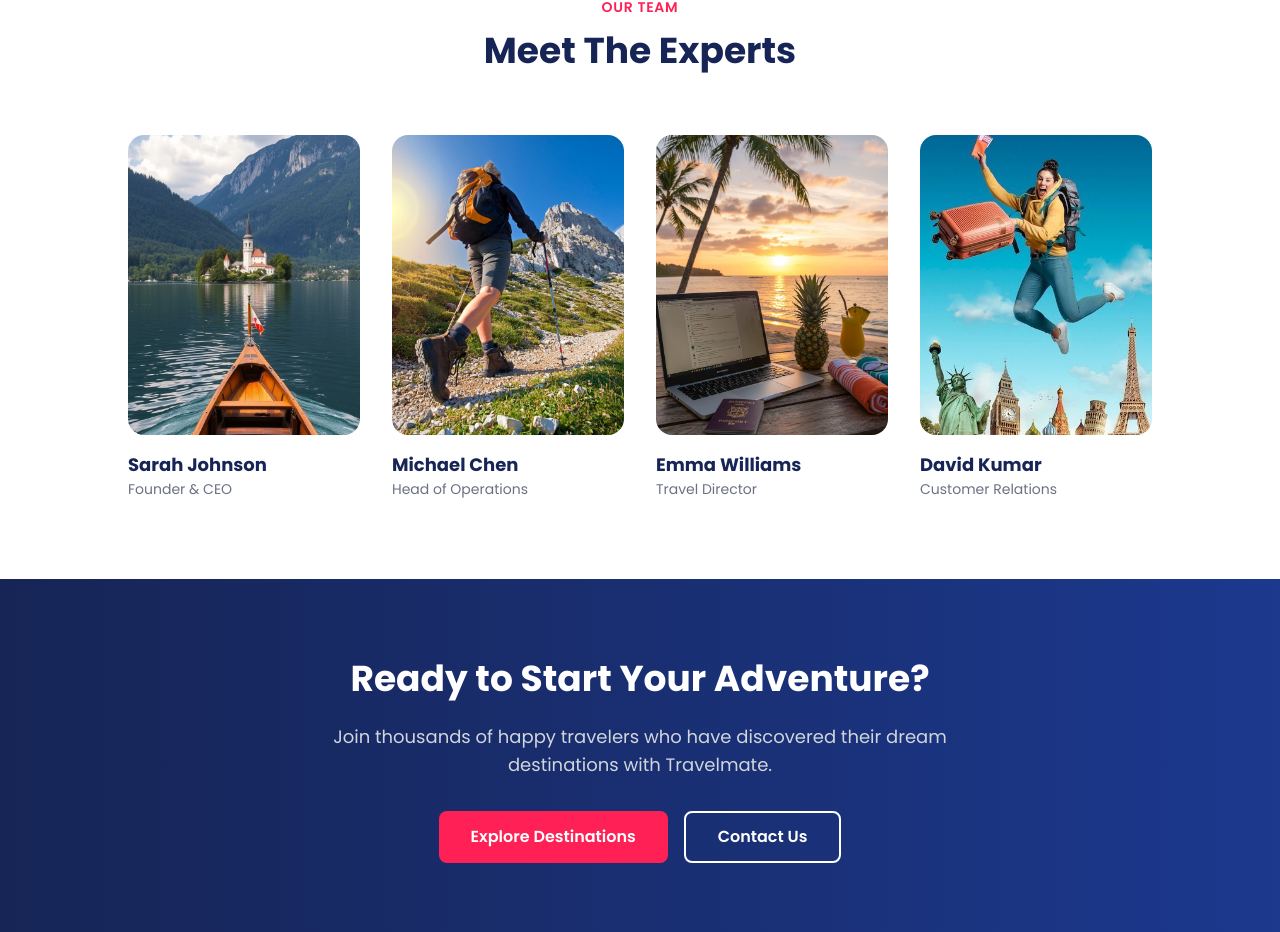
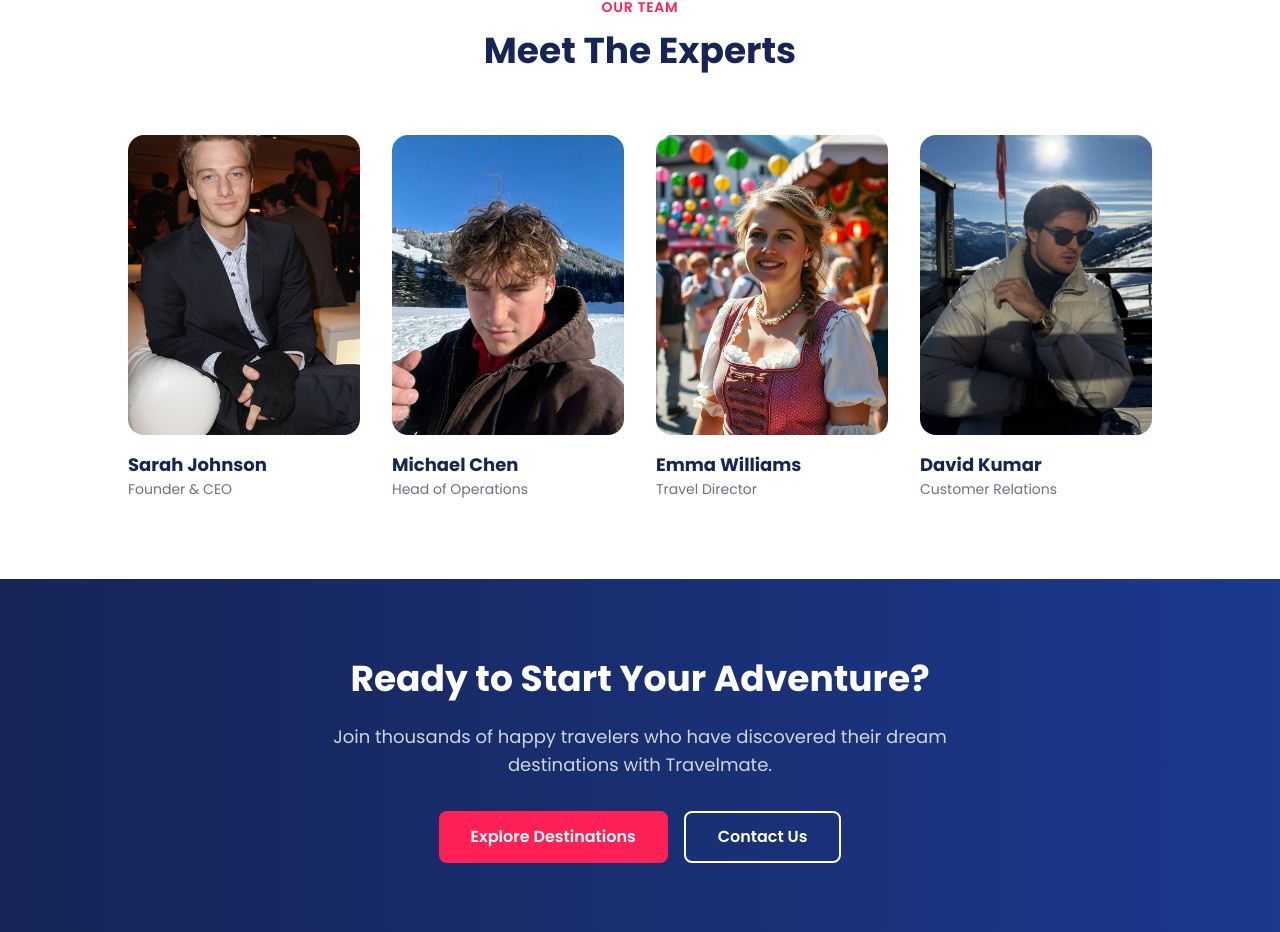
Before and after one commit to spriha-srivastava/Travelmate, a Next.js app: page /about in a window 1280 px wide. Shown: the part 2033-2965 px from the top of the page. Built offline with nearby package versions, Linux system fonts and the light colour scheme.

Commit message:
change images

```diff
--- a/app/about/page.tsx
+++ b/app/about/page.tsx
@@ -30,10 +30,10 @@ const AboutPage = () => {
   ];
 
   const team = [
-    { name: 'Sarah Johnson', role: 'Founder & CEO', image: '/images/a1.jpg' },
-    { name: 'Michael Chen', role: 'Head of Operations', image: '/images/a2.jpg' },
-    { name: 'Emma Williams', role: 'Travel Director', image: '/images/a3.jpg' },
-    { name: 'David Kumar', role: 'Customer Relations', image: '/images/a4.jpg' },
+    { name: 'Sarah Johnson', role: 'Founder & CEO', image: '/images/p1.jpg' },
+    { name: 'Michael Chen', role: 'Head of Operations', image: '/images/p3.jpg' },
+    { name: 'Emma Williams', role: 'Travel Director', image: '/images/p2.jpg' },
+    { name: 'David Kumar', role: 'Customer Relations', image: '/images/p5.jpg' },
   ];
 
   return (
```
